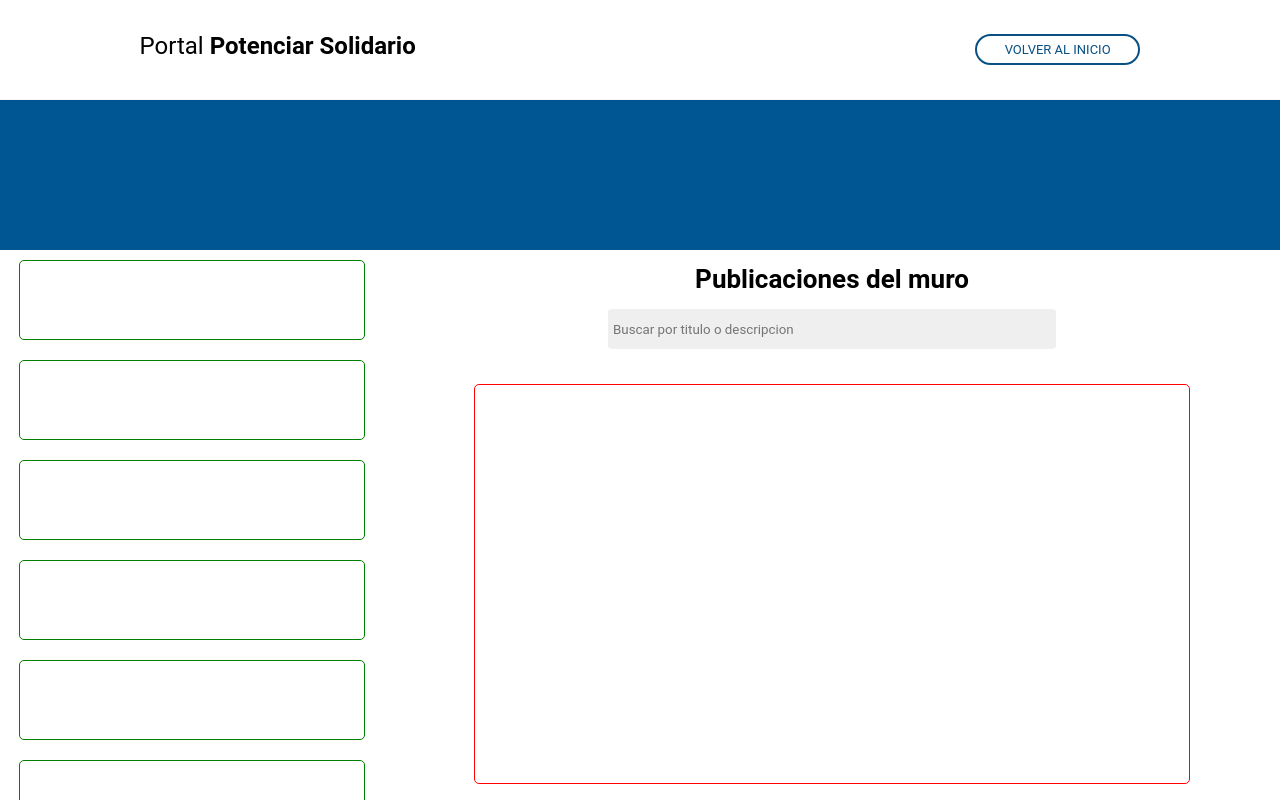
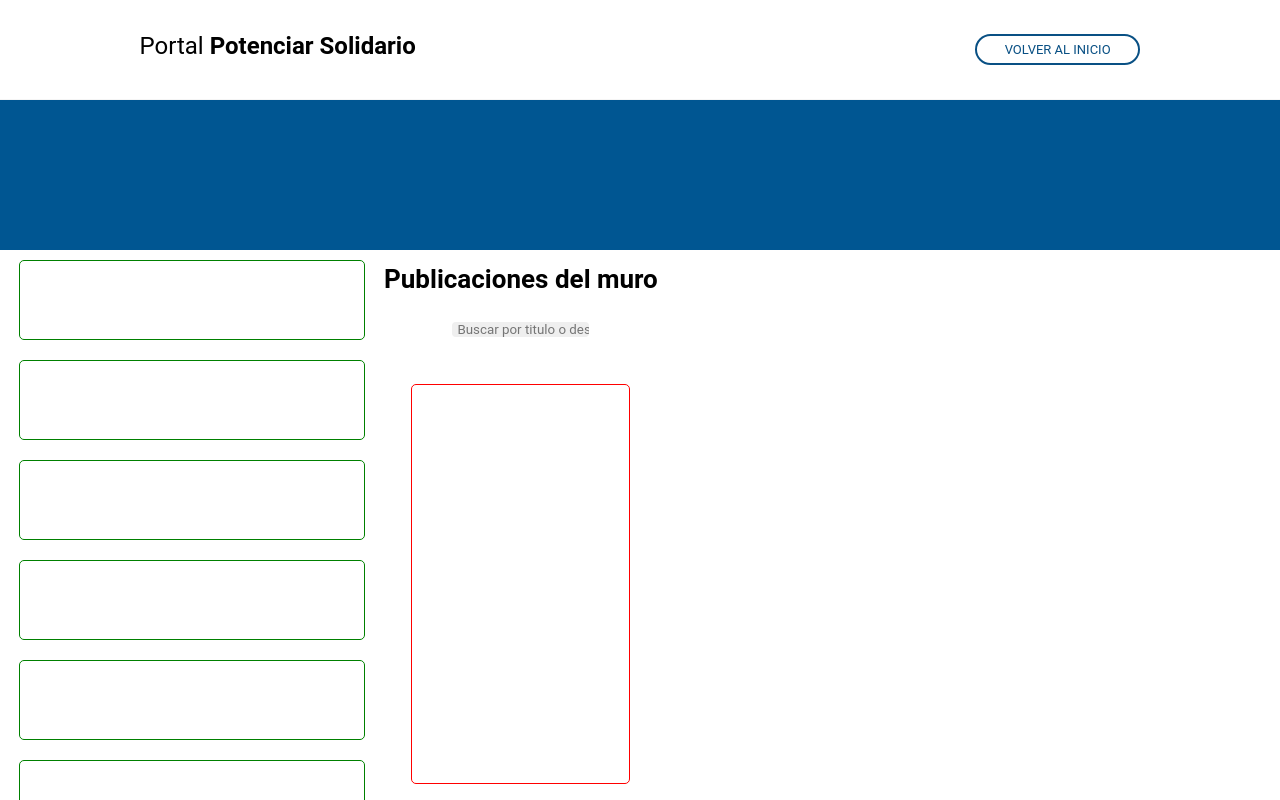
Before and after one commit to henrypfg8/Potenciar-Solidario, a React (Vite) app in the folder client/: page / in a window 1280 px wide. Built offline with nearby package versions, Linux system fonts and the light colour scheme.

Commit message:
corregir nombres

```diff
--- a/client/src/components/Posts/Posts.jsx
+++ b/client/src/components/Posts/Posts.jsx
@@ -4,12 +4,12 @@ import Post from '../Post/Post';
 import SearchBar from '../SearchBar/SearchBar';
 
 
-export default function Cards () {
+export default function Posts () {
 
   const cards = [1, 2, 3, 4, 5, 6, 7, 8, 9, 10, 12, 13, 14, 15]
 
   return (
-    <div className={Styles.Publications}>
+    <div className={Styles.Posts}>
 
       <h1 style={{marginTop: '10px'}}>Publicaciones del muro</h1>
 
--- a/client/src/views/HomeView/Home.jsx
+++ b/client/src/views/HomeView/Home.jsx
@@ -1,6 +1,6 @@
 import Styles from './home.module.css';
 //
-import Cards from '../../components/Posts/Posts';
+import Posts from '../../components/Posts/Posts';
 import LeftBar from '../../components/LeftBar/LeftBar';
 
 
@@ -13,7 +13,7 @@ export default function Home () {
 
             <LeftBar />
 
-            <Cards />
+            <Posts />
 
 
         </div>
```
